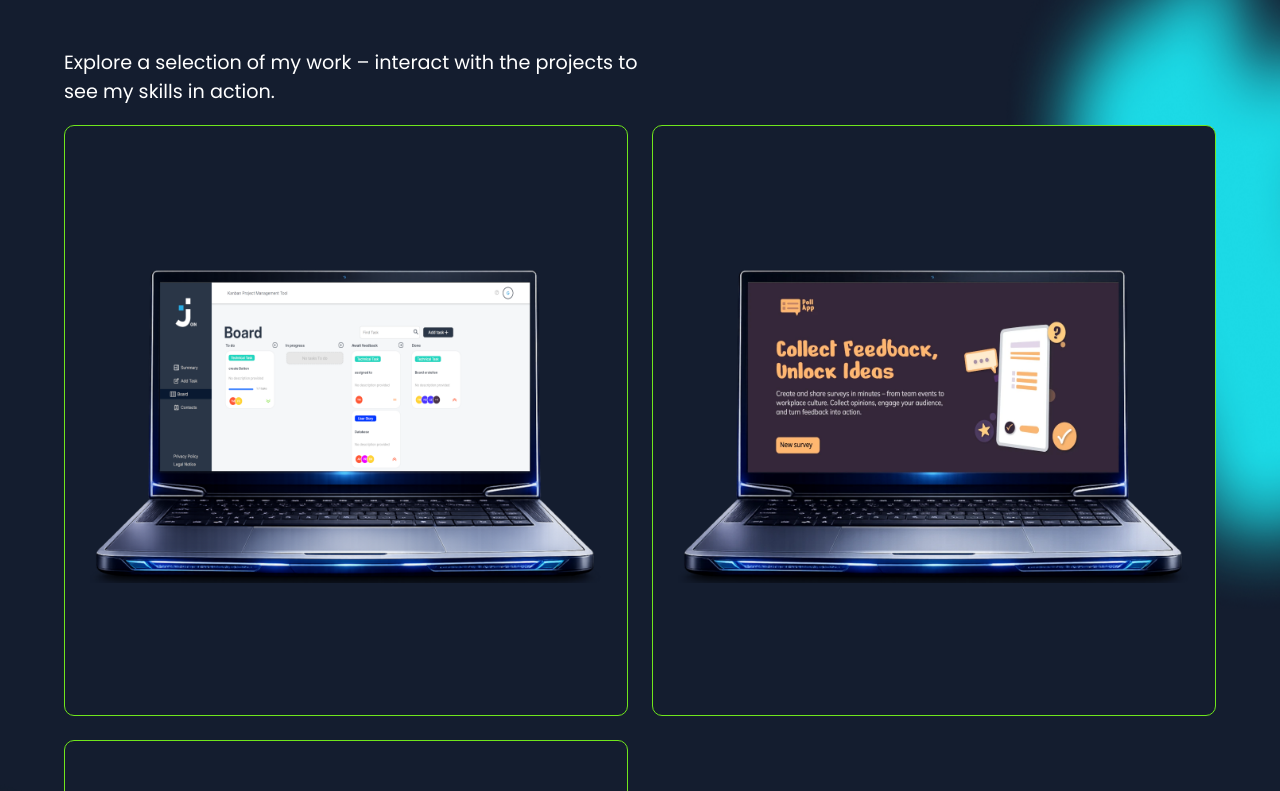
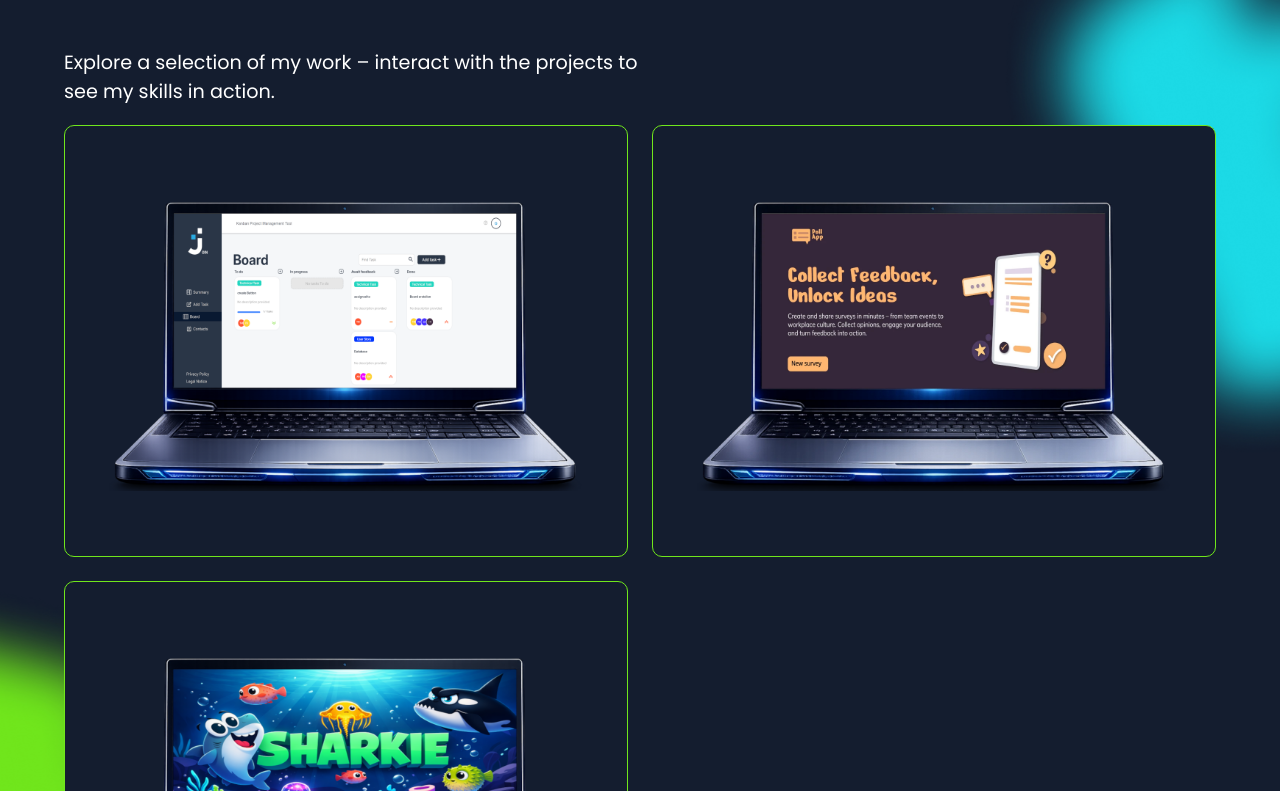
Before and after one commit to AhmetB-Dev/portfolio, an Angular app: page / in a window 1280 px wide. Shown: the part 2549-3340 px from the top of the page. Built offline with nearby package versions, Linux system fonts and the light colour scheme.

Commit message:
feat: add API icon and update skills section with new technologies

```diff
--- a/src/app/sections/projects-section/projects-section.scss
+++ b/src/app/sections/projects-section/projects-section.scss
@@ -68,6 +68,8 @@
     position: relative;
     overflow: hidden;
     border-radius: 10px;
+    min-height: clamp(22rem, 13rem + 13vh, 45rem);
+    align-items: center;
     border: 1px solid #70e61c;
     background-color: rgba(20, 29, 47, 1);
     &:focus-visible {
@@ -94,8 +96,7 @@
   &__image {
     display: block;
     object-fit: contain;
-    height: clamp(18rem, 46vw, 42rem);
-    width: clamp(18rem, 40vw, 42rem);
+    height: clamp(10rem, 9rem + 9vw, 18rem);
     transition: transform 0.35s ease;
   }
 
@@ -117,6 +118,7 @@
     p {
       margin: 0;
       font-size: clamp(0.8rem, 0.6rem + 0.8vw, 1.5rem);
+      padding: 0 0.5rem;
     }
   }
 
@@ -223,8 +225,19 @@
       padding-left: 4rem;
     }
 
+    &__card {
+      min-height: clamp(25rem, 16rem + 22vh, 45rem); //deskop/
+    }
+
+    &__image {
+      display: block;
+      object-fit: contain;
+      height: clamp(18rem, 46vw, 42rem);
+      height: clamp(11rem, 10rem + 11vw, 23rem);
+      transition: transform 0.35s ease;
+    }
     &__details {
-      padding: 4em 1em 4em 1em;
+      padding: 2em 1em 2em 1em;
     }
   }
 }
--- a/src/app/sections/skills-section/skills-section.scss
+++ b/src/app/sections/skills-section/skills-section.scss
@@ -79,7 +79,7 @@
     grid-area: icons;
     display: grid;
     grid-template-columns: repeat(3, 1fr);
-    gap: clamp(0rem, 1vh, 1.4rem);
+    gap: clamp(0rem, 0.7vh, 1.4rem);
     padding: 0 1em;
   }
 
@@ -161,8 +161,8 @@
     display: flex;
     flex-direction: column;
     gap: 0.4rem;
-    width: clamp(13rem, 18vw, 20rem);
-    padding: 0.8rem 1rem;
+    width: clamp(12rem, 22vw, 19rem);
+    padding: 0.8rem 1.1rem;
     border-radius: 20px;
     background-color: #ffffff;
     color: #000000;
--- a/src/app/sections/skills-section/skills-section.ts
+++ b/src/app/sections/skills-section/skills-section.ts
@@ -21,8 +21,9 @@ export class SkillsSection {
     { src: 'assets/icon/skills/html.svg', name: 'HTML' },
     { src: 'assets/icon/skills/css.svg', name: 'CSS' },
     { src: 'assets/icon/skills/javScript.svg', name: 'JavaScript' },
+    { src: 'assets/icon/skills/typescript.svg', name: 'TypeScript' },
     { src: 'assets/icon/skills/angular.svg', name: 'Angular' },
-    { src: 'assets/icon/skills/typescript.svg', name: 'TypeScript' },
+    { src: 'assets/icon/skills/api.svg', name: 'Api' },
     { src: 'assets/icon/skills/firebase.svg', name: 'Firebase' },
     { src: 'assets/icon/skills/supabase.svg', name: 'Supabase' },
     { src: 'assets/icon/skills/git.svg', name: 'Git' },
```
Also changed, not shown: public/assets/icon/skills/api.svg (renamed from public/assets/icon/skills/Property 1=Api.svg).
